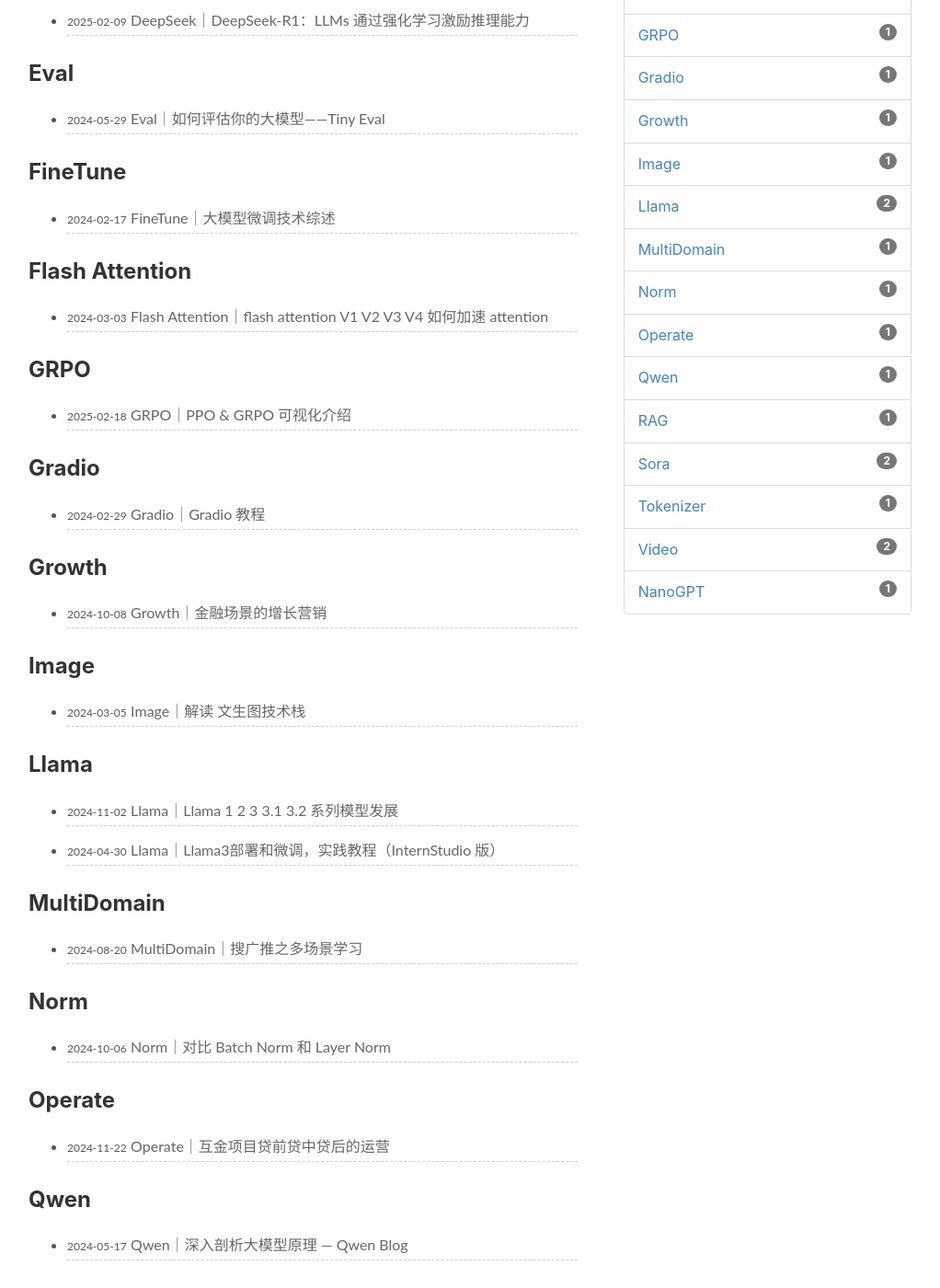
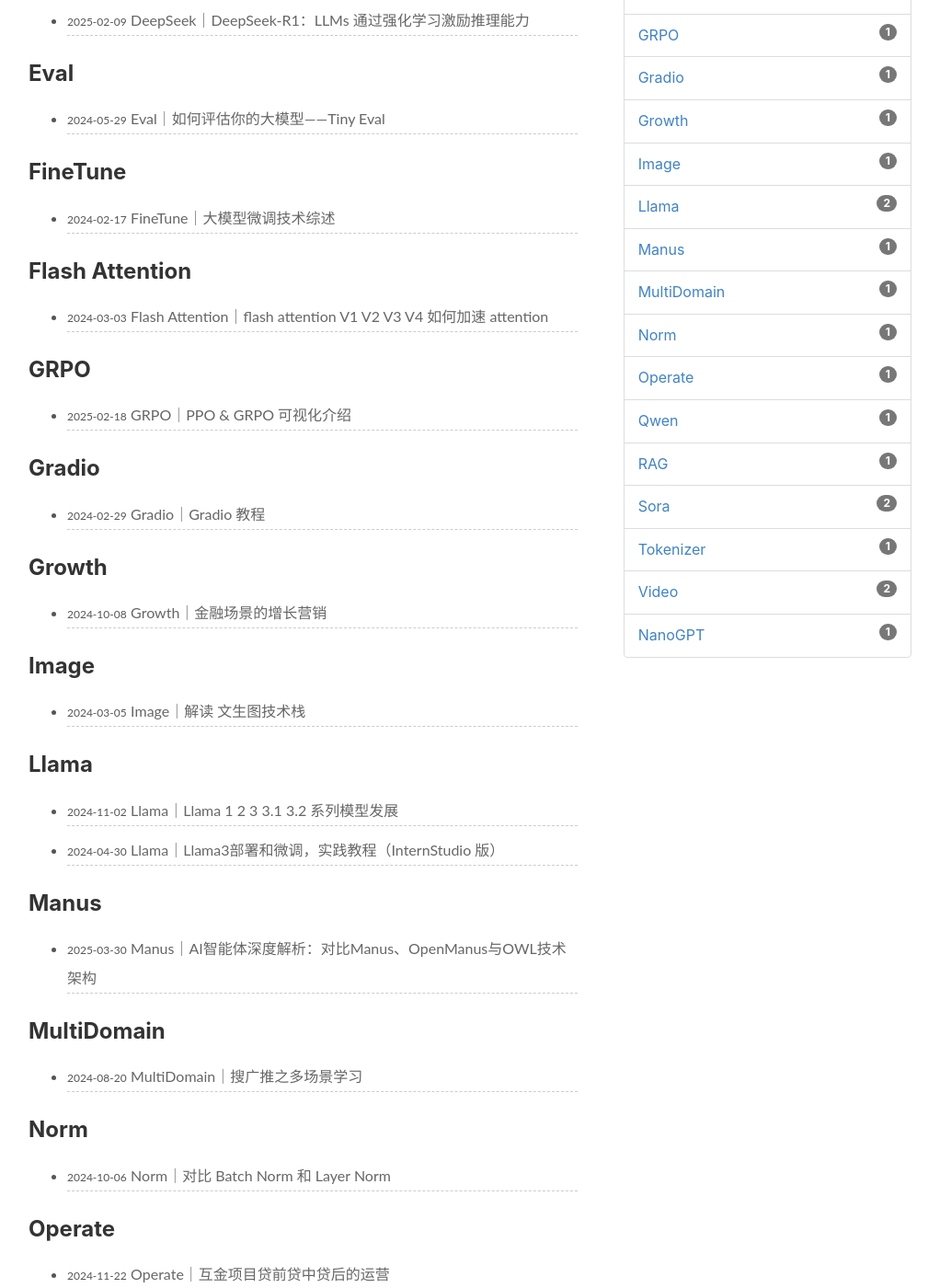
Before and after one commit to HuZixia/huzixia.github.io, a Jekyll site: the page built from pages/categories.md, in a window 1280 px wide and 1400 px high, scrolled down 692 px. Shown: the whole window at 92% size, without its empty margins (139-1161 px from the left). Built offline with Jekyll 4.4.1, drawn with Linux system fonts in a browser that asks for light colours; comment, search, counter and statistics services are not loaded; a style sheet for code colours, icons or effects is not loaded.

Commit message:
update code about manus

```diff
--- a/_posts/2025-03-30-manus.md
+++ b/_posts/2025-03-30-manus.md
@@ -1,5 +1,24 @@
+---
+layout: post
+title: Manus｜AI智能体深度解析：对比Manus、OpenManus与OWL技术架构
+categories: [Manus]
+description: AI智能体深度解析：对比Manus、OpenManus与OWL技术架构
+keywords: Manus, OpenManus, OWL, Agent, AI
+mermaid: false
+sequence: false
+flow: false
+mathjax: false
+mindmap: false
+mindmap2: false
+topmost: true
+---
 
-# AI智能体深度解析：对比Manus、OpenManus与OWL技术架构
+
+[//]: # (# AI智能体深度解析：对比Manus、OpenManus与OWL技术架构)
+
+
+AI智能体深度解析，主要包括Manus、OpenManus、OWL以及Agent发展史。涉及Manus的核心架构解析、工作流程、技术创新等，OpenManus的设计思路、工作流程、技术机构等，以及OWL的核心架构、核心功能、核心工作流等方面。还有Agent的发展史，从裸大模型调用到长短任务智能体的变化。
+
 
 
 - [AI智能体深度解析：对比Manus、OpenManus与OWL技术架构](#ai智能体深度解析对比manusopenmanus与owl技术架构)
@@ -107,7 +126,7 @@
 Manus 的架构设计体现 Multi-Agent 系统的典型特征，其核心由三大模块构成：
 
 
-<img src="./assets/manus01.avif" style="margin-left: 0px" width="800px">
+<img src="https://cdn.jsdelivr.net/gh/HuZixia/CloudGo/pictures/resources/manus//manus01.avif" style="margin-left: 0px" width="800px">
 
 
 
@@ -181,7 +200,7 @@
 - Manus采用多代理架构（Multiple Agent Architecture），在独立的虚拟环境中运行。其运转逻辑可以概括为以下流程：
 
 
-<img src="./assets/manus02.avif" style="margin-left: 0px" width="800px">
+<img src="https://cdn.jsdelivr.net/gh/HuZixia/CloudGo/pictures/resources/manus//manus02.avif" style="margin-left: 0px" width="800px">
 
 
 ### 完整执行流程
@@ -407,12 +426,12 @@
 所以agent诞生了！不管是deep search、deep research、manus等，核心思路都是一样的：plan->action->review->action->review...... 如此循环下去，直到触发结束的条件！大概的流程如下：
 
 
-<img src="./assets/open_manus01.png" style="margin-left: 0px" width="800px">
+<img src="https://cdn.jsdelivr.net/gh/HuZixia/CloudGo/pictures/resources/manus//open_manus01.png" style="margin-left: 0px" width="800px">
 
 
 具体到openManus，核心的流程是这样的：用户输入prompt后，有专门的agent调用LLM针对prompt做任务拆分，把复杂的问题拆解成一个个细分的、逻辑连贯的小问题，然后对于这些小问题，挨个调用tool box的工具执行，最后返回结果给用户！
 
-<img src="./assets/open_manus02.png" style="margin-left: 0px" width="800px">
+<img src="https://cdn.jsdelivr.net/gh/HuZixia/CloudGo/pictures/resources/manus//open_manus02.png" style="margin-left: 0px" width="800px">
 
 
 
@@ -426,12 +445,12 @@
 
 4个文件夹，分别是agent、flow、prompt、tool，只看名字就知道这个模块的功能了
 
-<img src="./assets/open_manus03.png" style="margin-left: 0px" width="300px">
+<img src="https://cdn.jsdelivr.net/gh/HuZixia/CloudGo/pictures/resources/manus//open_manus03.png" style="margin-left: 0px" width="300px">
 
 
 整个程序入口肯定是各种agent啦！各大agent之间的关系如下：
 
-<img src="./assets/open_manus04.png" style="margin-left: 0px" width="600px">
+<img src="https://cdn.jsdelivr.net/gh/HuZixia/CloudGo/pictures/resources/manus//open_manus04.png" style="margin-left: 0px" width="600px">
 
 
 （1）agent核心的功能之一不就是plan么，openManus的prompt是这么干的：promt中就直接说明了是expert plan agent，需要生成可执行的plan！
@@ -662,19 +681,19 @@
 　　既然是while循环迭代，那每次迭代又有啥不一样的了？举个例子：查找AI最新的新闻，并保存到文件中。第一次think，调用LLM的时候输入用户的prompt和相应的人设、能使用的tool，让LLM自己选择一个合适的tool，并输出到response中！这里的LLM选择了google search去查找新闻，并提供了google search的query！
 
 
-<img src="./assets/open_manus05.png" style="margin-left: 0px" width="800px">
+<img src="https://cdn.jsdelivr.net/gh/HuZixia/CloudGo/pictures/resources/manus//open_manus05.png" style="margin-left: 0px" width="800px">
 
 
 
  　　第二次think，给LLM输入的prompt带上了第一轮的prompt和response，类似多轮对话，把多个context收集到一起作为这次的最新的prompt，让LLM继续输出结果，也就是第三次的action是啥！
 
 
-<img src="./assets/open_manus06.png" style="margin-left: 0px" width="800px">
+<img src="https://cdn.jsdelivr.net/gh/HuZixia/CloudGo/pictures/resources/manus//open_manus06.png" style="margin-left: 0px" width="800px">
 
 
  　　第三次think：同样包含前面两次的promt！但这次LLM反馈已经不需要调用任何工具了，所以这个query至此已经完全结束！
 
-<img src="./assets/open_manus07.png" style="margin-left: 0px" width="800px">
+<img src="https://cdn.jsdelivr.net/gh/HuZixia/CloudGo/pictures/resources/manus//open_manus07.png" style="margin-left: 0px" width="800px">
 
 
  　　整个流程简单！另外，用户也可以添加自己的tool，只要符合MCP协议就行！
@@ -687,7 +706,7 @@
 
 
 
-<img src="./assets/open_manus08.png" style="margin-left: 0px" width="800px">
+<img src="https://cdn.jsdelivr.net/gh/HuZixia/CloudGo/pictures/resources/manus//open_manus08.png" style="margin-left: 0px" width="800px">
 
 
 
@@ -720,7 +739,7 @@
 OpenManus 的运行流程可以清晰概括为"规划→分配→执行"，具体步骤如下：
 
 
-<img src="./assets/open_manus09.png" style="margin-left: 0px" width="800px">
+<img src="https://cdn.jsdelivr.net/gh/HuZixia/CloudGo/pictures/resources/manus//open_manus09.png" style="margin-left: 0px" width="800px">
 
 
 ### 用户需求输入
@@ -768,7 +787,7 @@
 
 ## 技术架构剖析
 
-<img src="./assets/open_manus10.png" style="margin-left: 0px" width="800px">
+<img src="https://cdn.jsdelivr.net/gh/HuZixia/CloudGo/pictures/resources/manus//open_manus10.png" style="margin-left: 0px" width="800px">
 
 
 ### 工程结构概览
@@ -959,7 +978,7 @@
 OWL 的多智能体协作机制通过分层架构和模块化设计实现高效协作。它的核心组件包括 BaseAgent、ChatAgent、RolePlaying、Workforce 以及 Task 相关 Agent 等，这些组件各司其职，共同完成任务分解、角色分配和任务执行等功能。
 
 
-<img src="./assets/owl_architecture.png" style="margin-left: 0px" width="800px">
+<img src="https://cdn.jsdelivr.net/gh/HuZixia/CloudGo/pictures/resources/manus//owl_architecture.png" style="margin-left: 0px" width="800px">
 
 
 
@@ -1057,7 +1076,7 @@
 
 ## 1.裸大模型调用
 
-<img src="./assets/agent01.png" style="margin-left: 0px" width="800px">
+<img src="https://cdn.jsdelivr.net/gh/HuZixia/CloudGo/pictures/resources/manus//agent01.png" style="margin-left: 0px" width="800px">
 
 
 
@@ -1068,7 +1087,7 @@
 - 要注意的是每一轮对话，都会包括 系统提示词 + 历史对话 + 最新一轮用户输入
 
 
-<img src="./assets/agent02.png" style="margin-left: 0px" width="800px">
+<img src="https://cdn.jsdelivr.net/gh/HuZixia/CloudGo/pictures/resources/manus//agent02.png" style="margin-left: 0px" width="800px">
 
 
 ## 3.智能体概念初期（Langchain）
@@ -1088,7 +1107,7 @@
 
 【金融场景：搜索+知识库rag】
 
-<img src="./assets/agent03.png" style="margin-left: 0px" width="800px">
+<img src="https://cdn.jsdelivr.net/gh/HuZixia/CloudGo/pictures/resources/manus//agent03.png" style="margin-left: 0px" width="800px">
 
 
 ## 4.多智能体Multi-agent
@@ -1112,7 +1131,7 @@
 
 【autogpt】
 
-<img src="./assets/agent04.png" style="margin-left: 0px" width="800px">
+<img src="https://cdn.jsdelivr.net/gh/HuZixia/CloudGo/pictures/resources/manus//agent04.png" style="margin-left: 0px" width="800px">
 
 
 
```
